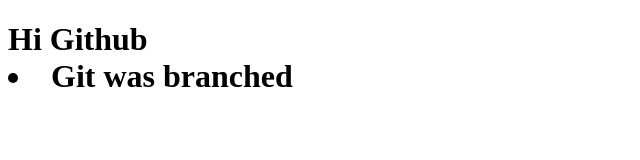
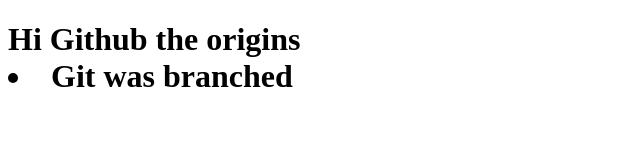
Before and after one commit to Roland735/tempo, a plain HTML site: page index.html in a window 1280 px wide. Shown: the whole page, without its empty margins (0-640 px from the left). Drawn offline with Linux system fonts and the light colour scheme.

Commit message:
master branch

```diff
--- a/index.html
+++ b/index.html
@@ -9,6 +9,8 @@
 
 <body>
     <h1>Hi Github
+        the origins
+
         <li>Git was branched
 
         </li>
```
